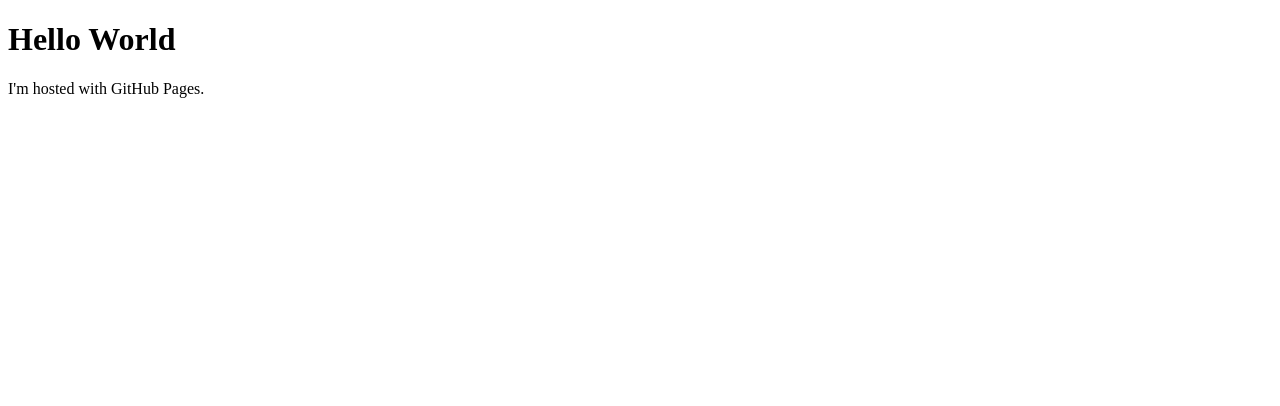
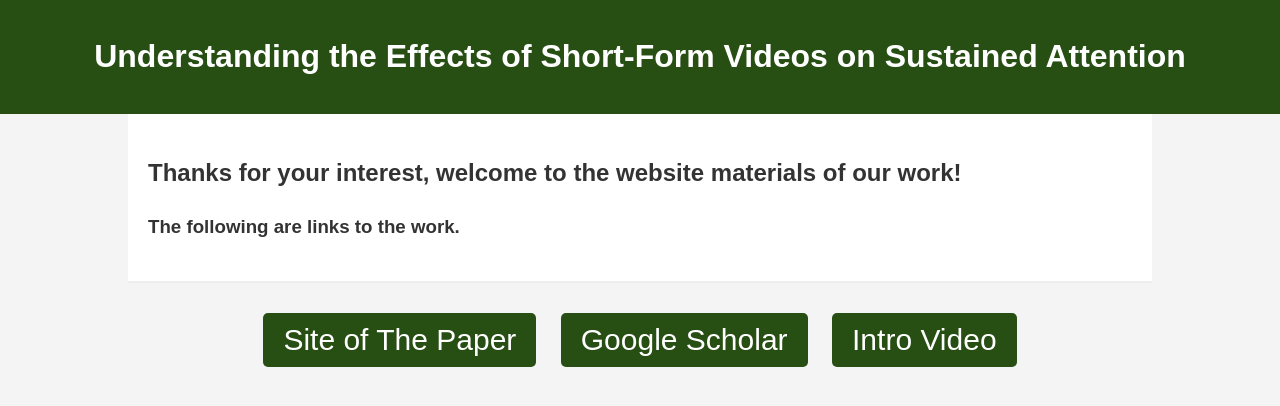
Before and after one commit to 2ndHG/CHI24LBW4784, a plain HTML site: page index.html in a window 1280 px wide. Drawn offline with Linux system fonts and the light colour scheme.

Commit message:
Index V1

```diff
--- a/index.html
+++ b/index.html
@@ -1,7 +1,24 @@
 <!DOCTYPE html>
 <html>
-<body>
-<h1>Hello World</h1>
-<p>I'm hosted with GitHub Pages.</p>
-</body>
+    <head>
+        <meta charset="UTF-8">
+        <meta name="viewport" content="width=device-width, initial-scale=1.0">
+        <title>CHI 2024 LBW Understanding the Effects of Short-Form Videos on Sustained Attention</title>
+        <link rel="stylesheet" href="styles.css">
+    </head>
+    <body>
+        <header>
+            <h1>Understanding the Effects of Short-Form Videos on Sustained Attention</h1>
+        </header>
+        <section id="intro">
+            <h2>Thanks for your interest, welcome to the website materials of our work!</h2>
+            <h3>The following are links to the work.</h3>
+        </section>
+        <section id="actions">
+            <button onclick="buttonAction('paper')">Site of The Paper</button>
+            <button onclick="buttonAction('scholar')">Google Scholar</button>
+            <button onclick="buttonAction('video')">Intro Video</button>
+        </section>
+        <script src="script.js"></script>
+    </body>
 </html>
--- /dev/null
+++ b/script.js
@@ -0,0 +1,15 @@
+const videoLink = 'https://youtu.be/wYDNaNWxH5c';
+
+function buttonAction(buttonName) {
+    switch (buttonName) {
+        case 'paper':
+            alert("Coming soon! Please wait for the publicaiton of the paper");
+            break;
+        case 'scholar':
+            alert("Coming soon! Please wait for the publicaiton of the paper");
+            break;
+        case 'video':
+            window.open(videoLink, '_blank');
+            break;
+    }
+}
--- /dev/null
+++ b/styles.css
@@ -0,0 +1,42 @@
+body {
+    font-family: Arial, sans-serif;
+    line-height: 1.6;
+    margin: 0;
+    padding: 0;
+    background: #f4f4f4;
+    color: #333;
+}
+
+header {
+    background: #274e13;
+    color: #ffffff;
+    padding: 10px 20px;
+    text-align: center;
+}
+
+#intro {
+    padding: 20px;
+    margin: 0 10%;
+    background: #ffffff;
+    border-bottom: 2px solid #eeeeee;
+}
+
+#actions {
+    text-align: center;
+    padding: 20px;
+}
+
+button {
+    margin: 10px;
+    padding: 10px 20px;
+    font-size: 30px;
+    background-color: #274e13;
+    color: white;
+    border: none;
+    border-radius: 5px;
+    cursor: pointer;
+}
+
+button:hover {
+    background-color: #4b862e;
+}
```
